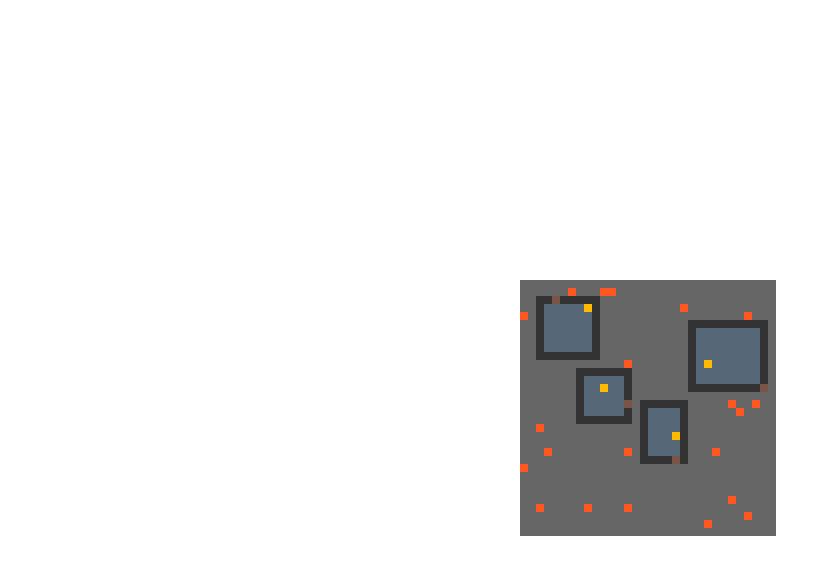
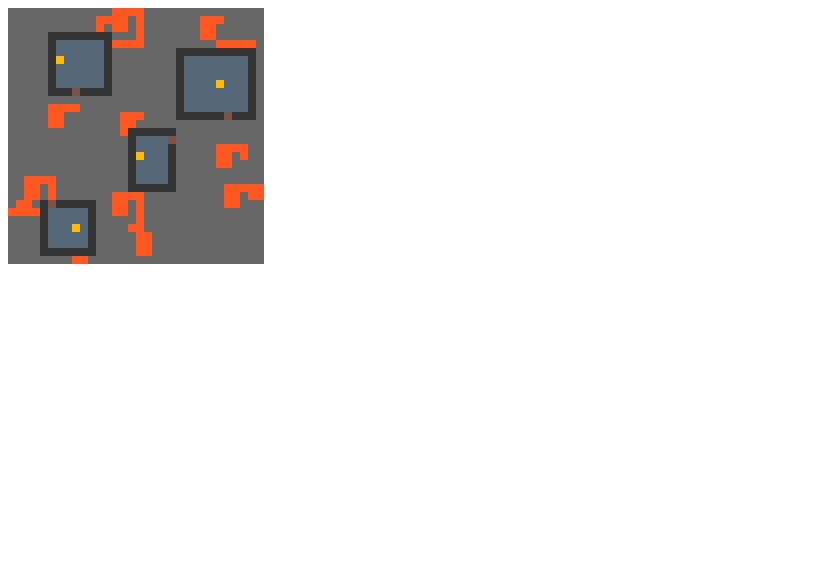
Before and after one commit to blaketarter/dungeon-gen, a plain HTML site: page index.html in a window 1280 px wide. Shown: the whole page, without its empty margins (0-831 px from the left). Drawn offline with Linux system fonts and the light colour scheme.

Commit message:
lava pools are now more interesting, and doors cant be placed on corners

```diff
--- a/game.js
+++ b/game.js
@@ -16,7 +16,11 @@ function randomBetween(min,max) {
 
 const TOTAL_PIXELS = 256;
 const SPRITE_SIZE = 8;
-const OBJ_CHANCE = 0.05;
+
+// const TOTAL_PIXELS = 1024;
+// const SPRITE_SIZE = 8;
+
+const OBJ_CHANCE = 0.02;
 
 const groundTypes = ['GROUND', /*'GROUND_2',*/ 'LAVA', /*'DIRT'*/];
 const blockDesc = {
@@ -97,11 +101,53 @@ function generateMap() {
     }
   }
 
+  function makeLavaPool(size, startIndex) {
+    let directions = [1, rowLength, -1, -rowLength];
+    let stretch = -1;
+    let currentIndex = startIndex;
+
+    // console.log('start index ' + startIndex);
+
+    while (size > 0) {
+      let run = (stretch < 1) ? 1 : stretch;
+      let direction = directions[0];
+      directions.push(directions.shift());
+
+      // console.log('while itr');
+      // console.log('run ' + run);
+      // console.log('size ' + size);
+
+      for (let i = 0, ii = run; i < ii; i++) {
+        // console.log('for itr');
+
+        if ((size > 0) && dungeon[currentIndex]) {
+          // console.log('currentIndex ' + currentIndex);
+          dungeon[currentIndex].blockType = 'LAVA';
+          currentIndex += direction;
+        } else {
+          // console.log('else size ' + size);
+          // console.log('else i' + i);
+          // console.log('else ii ' + ii);
+        }
+
+        // console.log('here');
+        size--;
+      }
+
+      // console.log('size '+ size);
+      stretch++;
+
+      // break;
+    }
+  }
+
   function addFloorFlavor() {
     // todo add different size flavor patches
     for (let i = 0, ii = blocks; i < ii; i++) {
       if (Math.random() <= OBJ_CHANCE) {
-        dungeon[i].blockType = groundTypes[Math.floor(Math.random() * groundTypes.length)];
+        let poolSize = randomBetween(1, 20);
+        // console.log('poolSize ' + poolSize);
+        makeLavaPool(poolSize, i);
       }
     }
   }
@@ -147,6 +193,24 @@ function generateMap() {
         otherRoom.top > thisRoom.bottom ||
         otherRoom.bottom < thisRoom.top
       );
+    }
+
+    function arrayDifference(arr1, arr2) {
+      return arr1.filter(i => arr2.indexOf(i) < 0);
+    }
+
+    function findCornerWalls(room) {
+      let corners = [];
+
+      let height = room.height;
+      let width = room.width;
+
+      corners.push(room.walls[0]);
+      corners.push(room.walls[width]);
+      corners.push(room.walls[width + height]);
+      corners.push(room.walls[width + height + width]);
+
+      return corners;
     }
 
     // too close to Right check
@@ -254,15 +318,18 @@ function generateMap() {
     // place CHEST
     // todo put in middle
     if (roomOpts.floors.length) {
-      roomOpts.chest = roomOpts.floors[Math.floor(Math.random() * roomOpts.floors.length)];
+      // roomOpts.chest = roomOpts.floors[Math.floor(Math.random() * roomOpts.floors.length)];
+      roomOpts.chest = roomOpts.floors[Math.ceil(roomOpts.floors.length / 2)];
       roomOpts.chest.blockType = 'CHEST';
     }
 
     // place door
-    // todo make sure its not on corner
     // todo make sure to remove all lava directly in front of door
-    if (roomOpts.walls.length) {
-      roomOpts.door = roomOpts.walls[Math.floor(Math.random() * roomOpts.walls.length)];
+    let corners = findCornerWalls(roomOpts);
+    let possibleDoors = arrayDifference(roomOpts.walls, corners);
+
+    if (possibleDoors.length) {
+      roomOpts.door = possibleDoors[Math.floor(Math.random() * possibleDoors.length)];
       roomOpts.door.isWall = false;
       roomOpts.door.isDoor = true;
       roomOpts.door.doorID = roomOpts.roomID;
--- a/index.html
+++ b/index.html
@@ -4,7 +4,7 @@
     <title>Dung</title>
     <style>
       body {
-        display: flex;
+        /*display: flex;*/
         height: 100vh;
         width: 100vw;
       }
@@ -13,7 +13,7 @@
         height: 256px;
         width: 256px;
         background: black;
-        margin: auto;
+        /*margin: auto;*/
         position: relative;
       }
 
```
